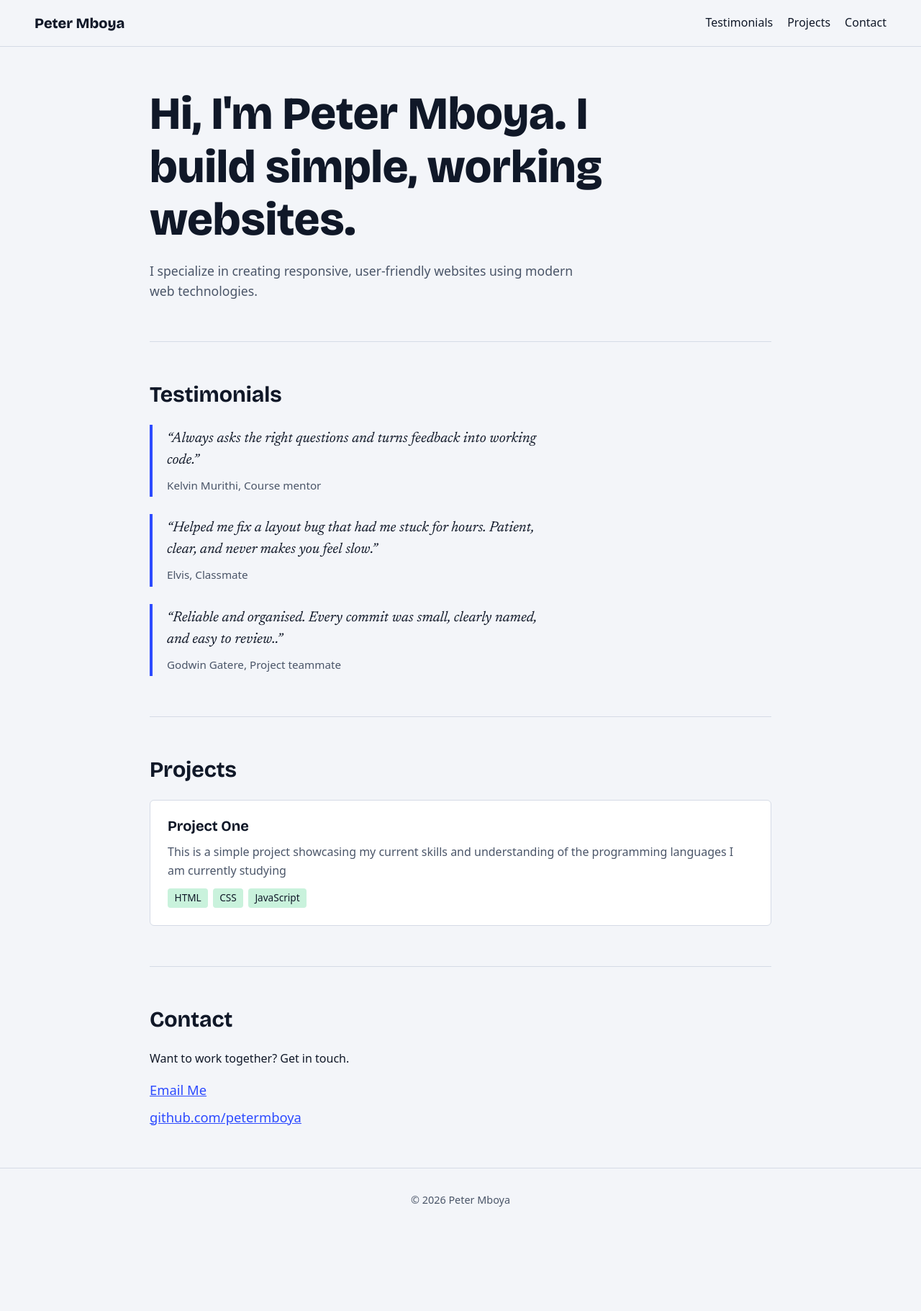
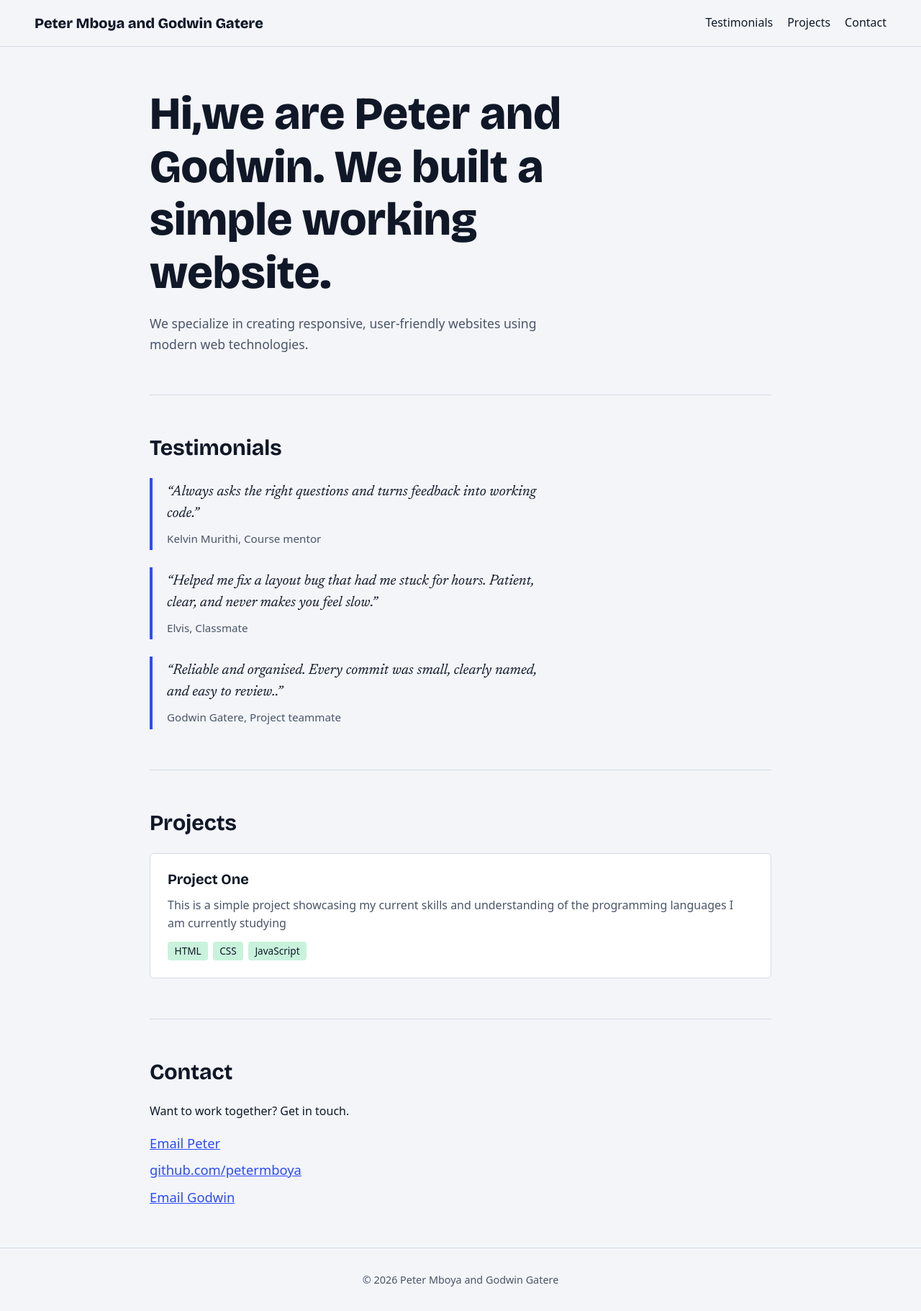
Before and after one commit to petermboya/petermboya-portfolio, a plain HTML site: page index.html in a window 1280 px wide. Shown: the whole page at 72% size. Before the commit the page ends 1710 px from the top, so only its background shows below. Drawn offline with nearby package versions, Linux system fonts and the light colour scheme.

Commit message:
Update portfolio to include Godwin Gatere

```diff
--- a/index.html
+++ b/index.html
@@ -3,7 +3,7 @@
 <head>
   <meta charset="UTF-8">
   <meta name="viewport" content="width=device-width, initial-scale=1">
-  <title>Peter Mboya | Portfolio</title>
+  <title>Peter Mboya and Godwin Gatere | Portfolio</title>
   <meta name="description" content="Personal portfolio of Peter Mboya, a web developer.">
   <link rel="preconnect" href="https://fonts.googleapis.com">
   <link rel="preconnect" href="https://fonts.gstatic.com" crossorigin>
@@ -12,7 +12,7 @@
 </head>
 <body>
   <header class="site-header">
-    <a class="logo" href="#top">Peter Mboya</a>
+    <a class="logo" href="#top">Peter Mboya and Godwin Gatere</a>
     <nav aria-label="Main">
       <ul>
         <li><a href="#testimonials">Testimonials</a></li>
@@ -24,8 +24,8 @@
 
   <main id="top">
     <section class="intro">
-      <h1>Hi, I'm Peter Mboya. I build simple, working websites.</h1>
-      <p>I specialize in creating responsive, user-friendly websites using modern web technologies.</p>
+      <h1>Hi,we are Peter and Godwin. We built a simple working website.</h1>
+      <p>We specialize in creating responsive, user-friendly websites using modern web technologies.</p>
     </section>
 
     <section id="testimonials">
@@ -42,14 +42,15 @@
       <h2>Contact</h2>
       <p>Want to work together? Get in touch.</p>
       <ul class="contact-links">
-        <li><a href="mailto:peterestimedeo@gmail.com">Email Me</a></li>
+        <li><a href="mailto:peter.mboya@student.moringaschool.com">Email Peter</a></li>
         <li><a href="https://github.com/petermboya" target="_blank" rel="noopener">github.com/petermboya</a></li>
+        <li><a href="mailto:godiwino0@gmail.com>Email Godwin">Email Godwin</a></li>
       </ul>
     </section>
   </main>
 
   <footer class="site-footer">
-    <p>&copy; 2026 Peter Mboya</p>
+    <p>&copy; 2026 Peter Mboya and Godwin Gatere</p>
   </footer>
 
   <script src="./script.js"></script>
```
